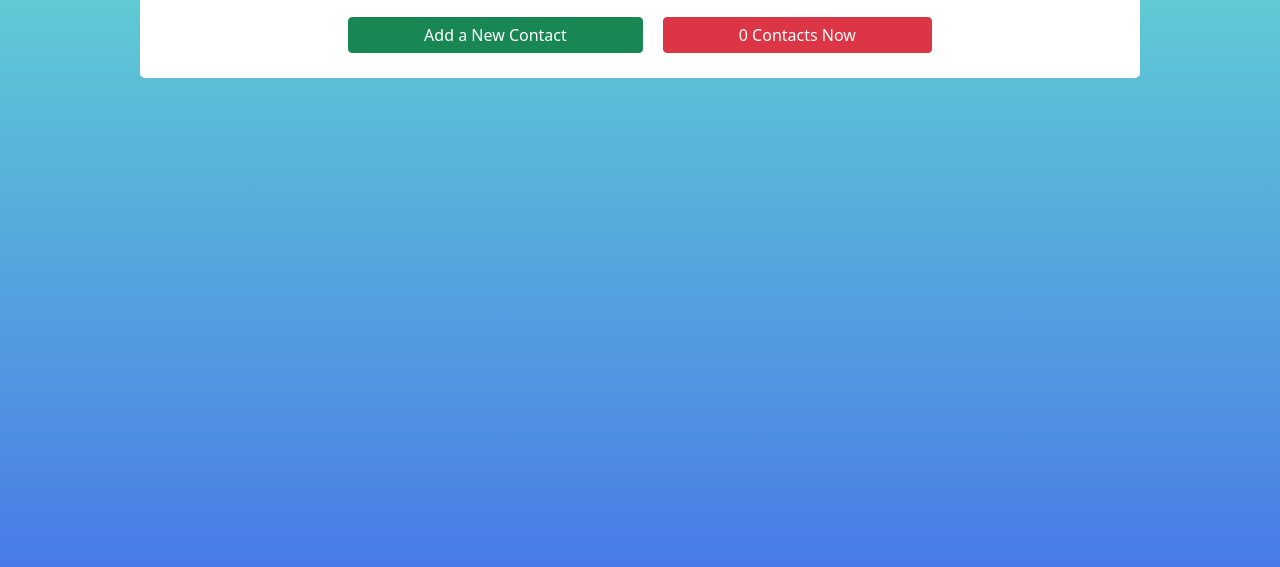
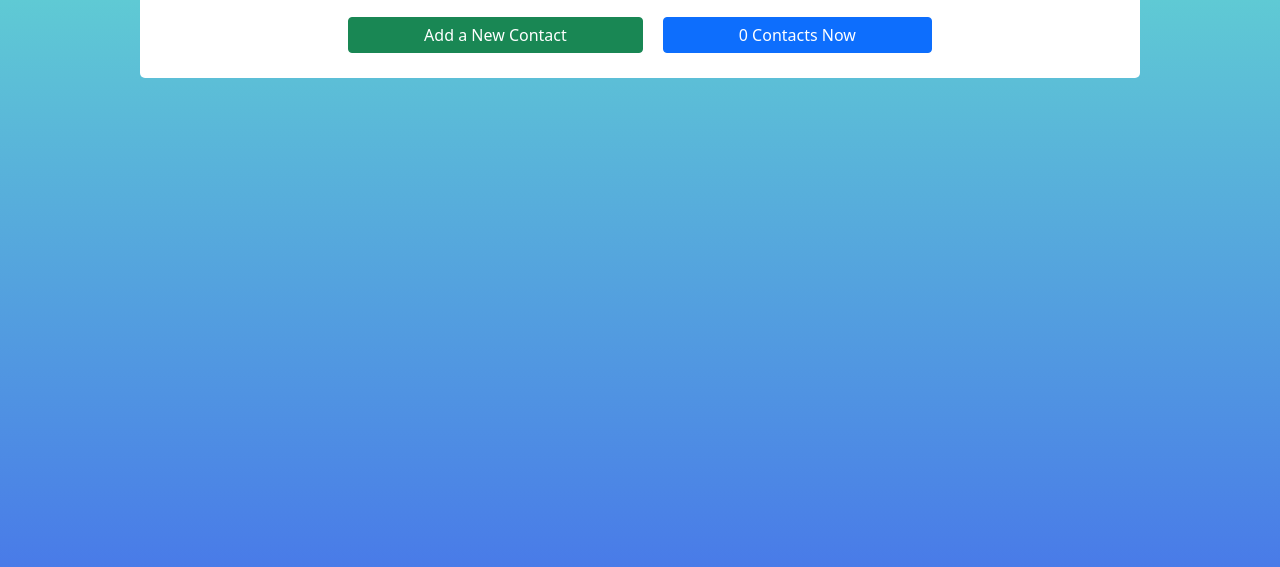
Before and after one commit to AbhilashaGupta16/Contact-App, a plain HTML site: page html/list.html in a window 1280 px wide. Shown: the part 233-800 px from the top of the page. Drawn offline with nearby package versions, Linux system fonts and the light colour scheme.

Commit message:
Changed color of contact-number button

```diff
--- a/html/list.html
+++ b/html/list.html
@@ -86,7 +86,7 @@
         </ul>
         <div class="footer">
             <a href="/html/index.html"><button type="button" class="footer-btn btn btn-success">Add a New Contact</button></a>
-            <button id="newForm" type="button" class="footer-btn btn btn-danger"> 0 Contacts Now </button>
+            <button id="newForm" type="button" class="footer-btn btn btn-primary"> 0 Contacts Now </button>
             <!-- <button id="deleteForm" type="button" class="footer-btn btn btn-danger" onclick="deleteAll()">Delete All</button> -->
         </div>
     </div>
```
